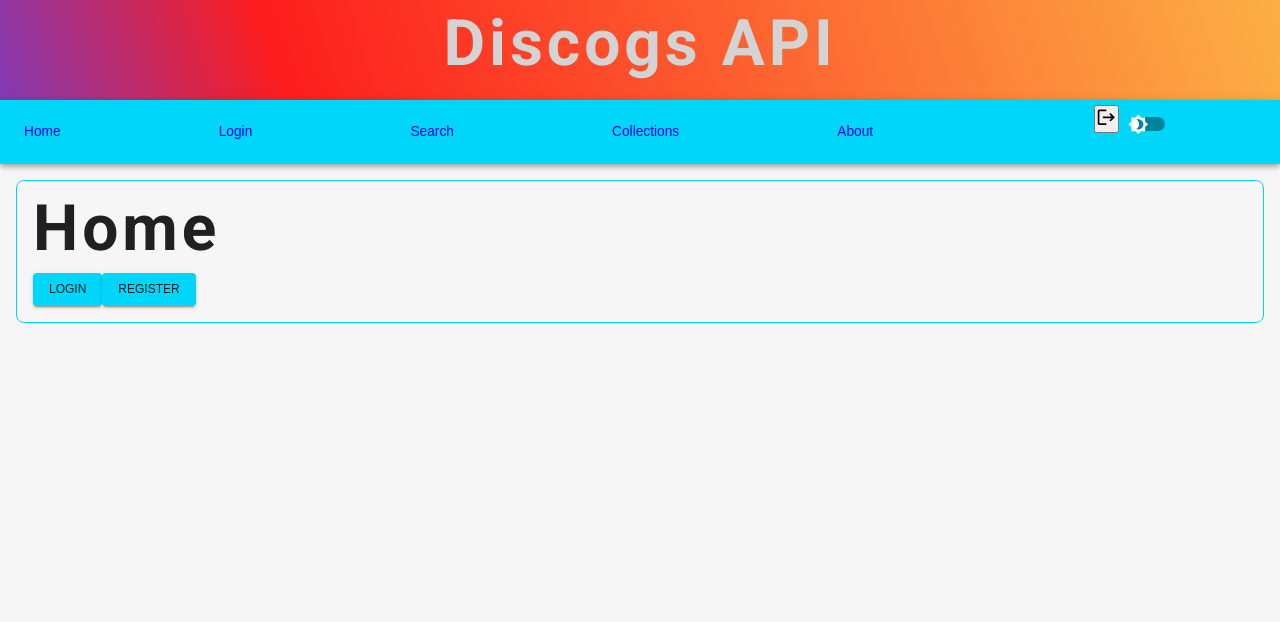
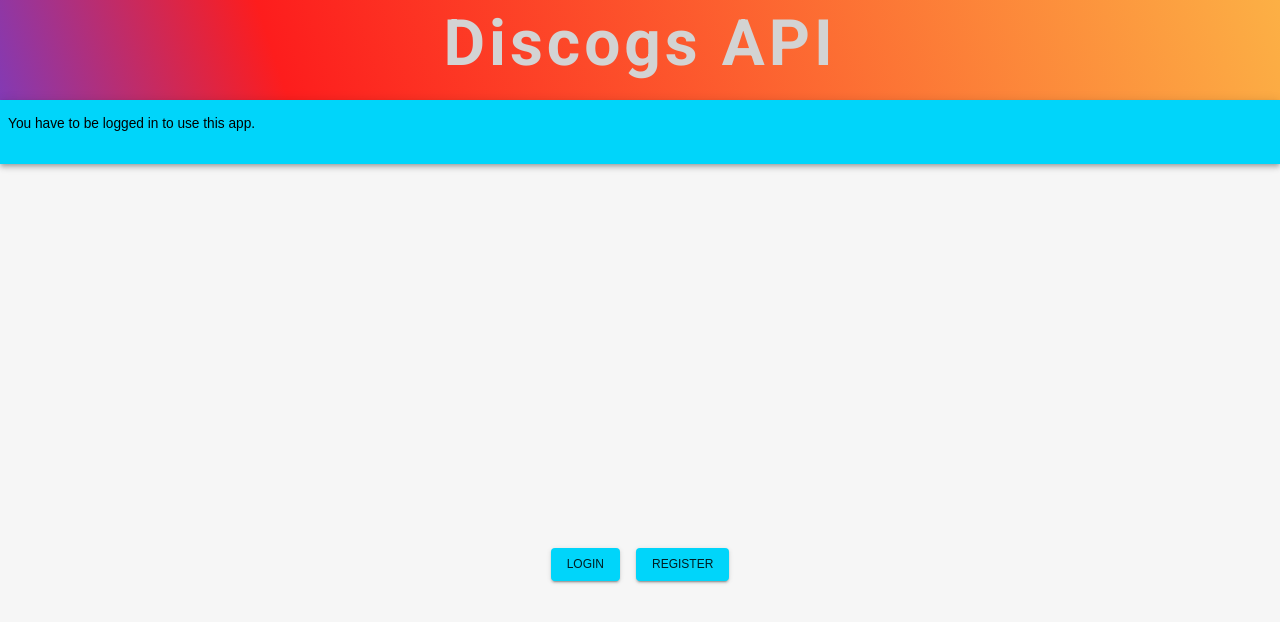
Before and after one commit to MatteiT/FrontDiscogs, a React (Vite) app: page / in a window 1280 px wide. Shown: the top 622 px of the page. Built offline with nearby package versions, Linux system fonts and the light colour scheme.

Commit message:
Doing Colors and etc

```diff
--- a/src/App.jsx
+++ b/src/App.jsx
@@ -24,7 +24,6 @@
 
 
   return (
-
 <ThemeProvider theme={theme}>
   <CssBaseline />
     <Router>
@@ -32,6 +31,7 @@
       <Banner />
       <Nav />
         <Routes>
+
           {/* Public Route */}
             < Route path="/" >
               <Route index path="/" element={<Home />} />
--- a/src/components/Home.jsx
+++ b/src/components/Home.jsx
@@ -9,13 +9,32 @@
   const navigate = useNavigate()
 
   return (
+    <Box
+      sx={{
+        display: 'flex',
+        justifyContent: 'center',
+        alignItems: 'center',
+        height: '100vh',
+        width: '100%',
+        flexDirection: 'column',
+      }}
+    >
 
-    <Box border={1} borderColor="primary.main" borderRadius={2} padding={2} margin={2}>
-      <h1>Home</h1>
-      <Button variant="contained" onClick={() => navigate('/login')}>Login</Button>
-      <Button variant="contained" onClick={() => navigate('/register')}>Register</Button>
+      <Stack spacing={2} direction="row">
+        <Button
+          variant="contained"
+          onClick={() => navigate('/login')}
+        >
+          Login
+        </Button>
+        <Button
+          variant="contained"
+          onClick={() => navigate('/register')}
+        >
+          Register
+        </Button>
+      </Stack>
     </Box>
-
   )
 }
 
--- a/src/components/Nav.jsx
+++ b/src/components/Nav.jsx
@@ -12,15 +12,34 @@
 import { useDispatch, useSelector } from 'react-redux';
 import { setMode} from '../features/app/themeSlice';
 import LogOut from '../features/auth/LogOut';
+import { Block } from '@mui/icons-material';
 
 
 const Nav = () => {
   const dispatch = useDispatch();
   const mode = useSelector((state) => state.theme.mode);
+  const user = useSelector((state) => state.auth.user);
+
   return (
     <>
           <AppBar position="static">
             <Toolbar>
+              <Grid container spacing={2} alignContent="center" justifyContent="center" direction="row">
+              {!user ? (
+                <Box
+                variant='outline'
+                sx={{ flexGrow: 1 }}
+                style={{
+                  // make an infinite animation that fades in and out
+                  animation: 'fade-in-out 1s ease-in-out infinite alternate',
+                  color: mode === 'dark' ? 'white' : 'black',
+                }}
+                >
+                     You have to be logged in to use this app.
+                   </Box>
+
+              ) : (
+            <Grid container spacing={2} alignContent="center" justifyContent="center" direction="row">
               <Box variant='outline'sx={{ flexGrow: 1 }}>
                 <NavLink to="/">Home</NavLink>
               </Box>
@@ -47,6 +66,9 @@
               />
               </Grid>
               </Box>
+            </Grid>
+              )}
+              </Grid>
             </Toolbar>
           </AppBar>
       </>
```
